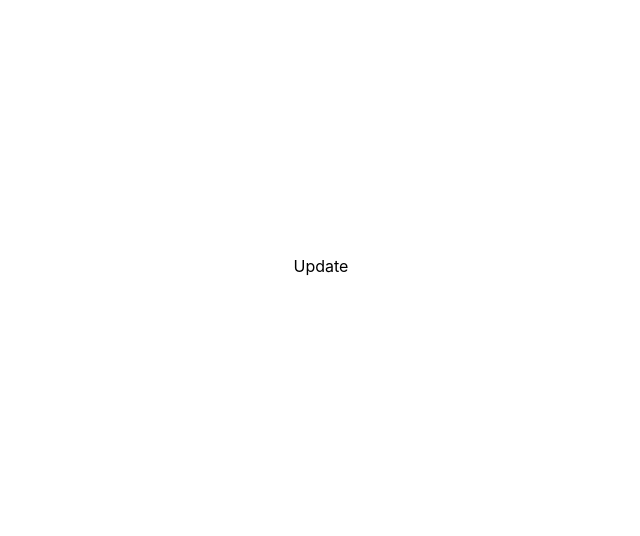
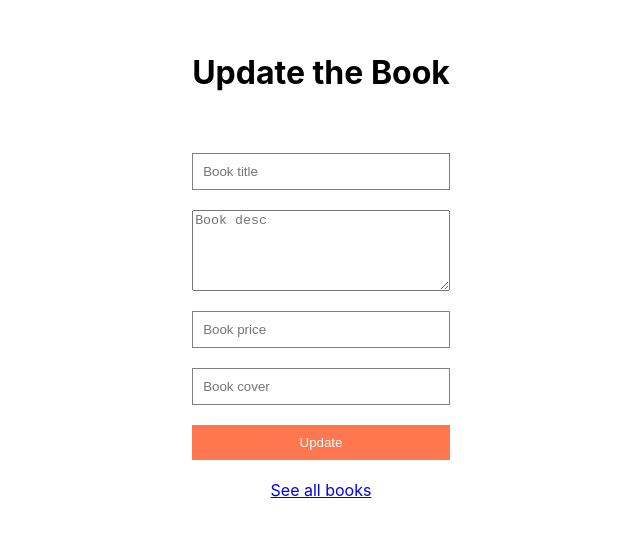
Before and after one commit to AbdelmajidSabiri/books_web, a React (Create React App) app in the folder client/: page /update/1 in a window 1280 px wide. Shown: the part 134-670 px from the top of the page, without its empty margins (319-959 px from the left). Built offline with nearby package versions, Linux system fonts and the light colour scheme; the HTML template or start-up script is replaced by a standard one.

Commit message:
Edit file to do update book

```diff
--- a/client/src/pages/Update.jsx
+++ b/client/src/pages/Update.jsx
@@ -1,10 +1,70 @@
-import React from "react";
+import axios from "axios";
+import React, { useState } from "react";
+import { Link, useLocation, useNavigate } from "react-router-dom";
 
 const Update = () => {
-    return(
-        <div>Update</div>
-    )
-}
+  const [book, setBook] = useState({
+    title: "",
+    desc: "",
+    price: null,
+    cover: "",
+  });
+  const [error,setError] = useState(false)
 
+  const location = useLocation();
+  const navigate = useNavigate();
 
-export default Update
+  const bookId = location.pathname.split("/")[2];
+
+  const handleChange = (e) => {
+    setBook((prev) => ({ ...prev, [e.target.name]: e.target.value }));
+  };
+
+  const handleClick = async (e) => {
+    e.preventDefault();
+
+    try {
+      await axios.put(`http://localhost:8600/books/${bookId}`, book);
+      navigate("/");
+    } catch (err) {
+      console.log(err);
+      setError(true);
+    }
+  };
+
+  return (
+    <div className="form">
+      <h1>Update the Book</h1>
+      <input
+        type="text"
+        placeholder="Book title"
+        name="title"
+        onChange={handleChange}
+      />
+      <textarea
+        rows={5}
+        type="text"
+        placeholder="Book desc"
+        name="desc"
+        onChange={handleChange}
+      />
+      <input
+        type="number"
+        placeholder="Book price"
+        name="price"
+        onChange={handleChange}
+      />
+      <input
+        type="text"
+        placeholder="Book cover"
+        name="cover"
+        onChange={handleChange}
+      />
+      <button onClick={handleClick} className="formButton">Update</button>
+      {error && "Something went wrong!"}
+      <Link to="/">See all books</Link>
+    </div>
+  );
+};
+
+export default Update;
```
